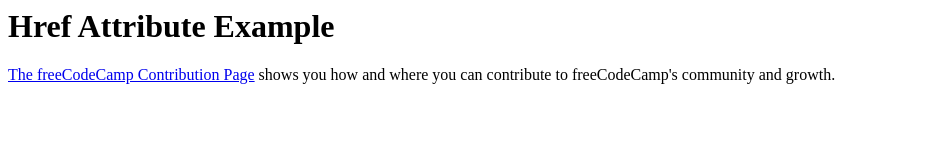
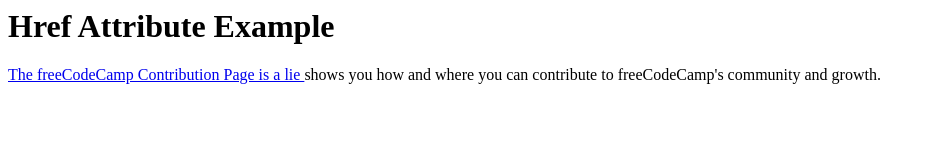
Before and after one commit to NihaarU/git1, a plain HTML site: page index.html in a window 1280 px wide. Shown: the whole page, without its empty margins (0-935 px from the left). Drawn offline with Linux system fonts and the light colour scheme.

```diff
--- a/index.html
+++ b/index.html
@@ -5,7 +5,8 @@
   <body>
     <h1>Href Attribute Example</h1>
     <p>
-      <a href="https://www.freecodecamp.org/contribute/">The freeCodeCamp Contribution Page</a> shows you how and where you can contribute to freeCodeCamp's community and growth.
+      <a href="https://www.freecodecamp.org/contribute/">The freeCodeCamp Contribution Page is a lie
+</a> shows you how and where you can contribute to freeCodeCamp's community and growth.
     </p>
   </body>
 </html>
```
